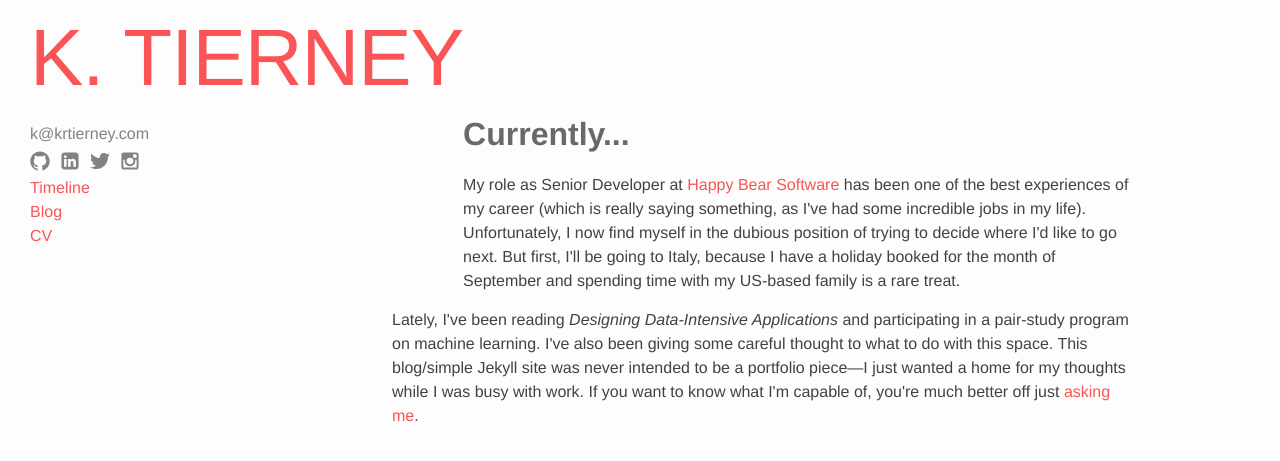
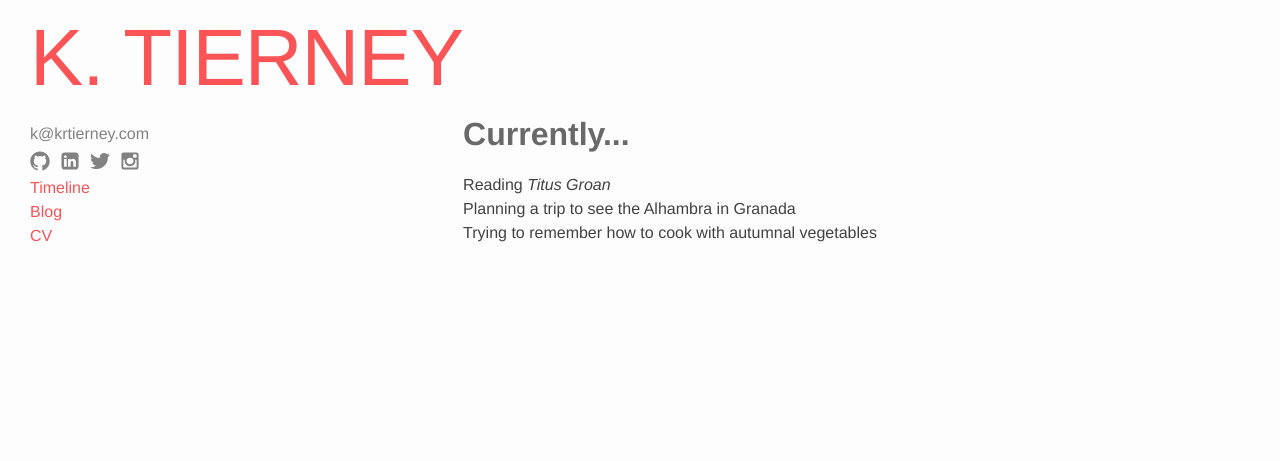
Before and after one commit to krtierney/krtierney.github.io, a Jekyll site: the page built from index.md, in a window 1280 px wide. Shown: the top 461 px of the page. Built offline with Jekyll 4.4.1, drawn with Linux system fonts in a browser that asks for light colours.

Commit message:
Updates current activities

```diff
--- a/_layouts/home.html
+++ b/_layouts/home.html
@@ -5,19 +5,9 @@ layout: default
 <div class="home">
 
   <h1>Currently...</h1>
-  <p>My role as Senior Developer at  <a href="https://www.happybearsoftware.com">Happy
-        Bear Software</a> has been one of the best experiences of my career (which is
-      really saying something, as I've had some incredible jobs in my life).
-      Unfortunately, I now find myself in the dubious position of trying to
-      decide where I'd like to go next. But first, I'll be going to Italy, because
-      I have a holiday booked for the month of September and spending time with
-      my US-based family is a rare treat.</p>
-  <p>Lately, I've been reading <em>Designing Data-Intensive Applications</em>
-  and participating in a pair-study program on machine learning. I've also been
-  giving some careful thought to what to do with this space. This blog/simple
-  Jekyll site was never intended to be a portfolio piece—I just wanted a home
-  for my thoughts while I was busy with work. If you want to know what I'm
-  capable of, you're much better off just <a href="mailto:k@krtierney.com">asking me</a>.
-  </p>
-
+  <ul>
+    <li>Reading <em>Titus Groan</em></li>
+    <li>Planning a trip to see the Alhambra in Granada</li>
+    <li>Trying to remember how to cook with autumnal vegetables</li>
+  </ul>
 </div>
```
